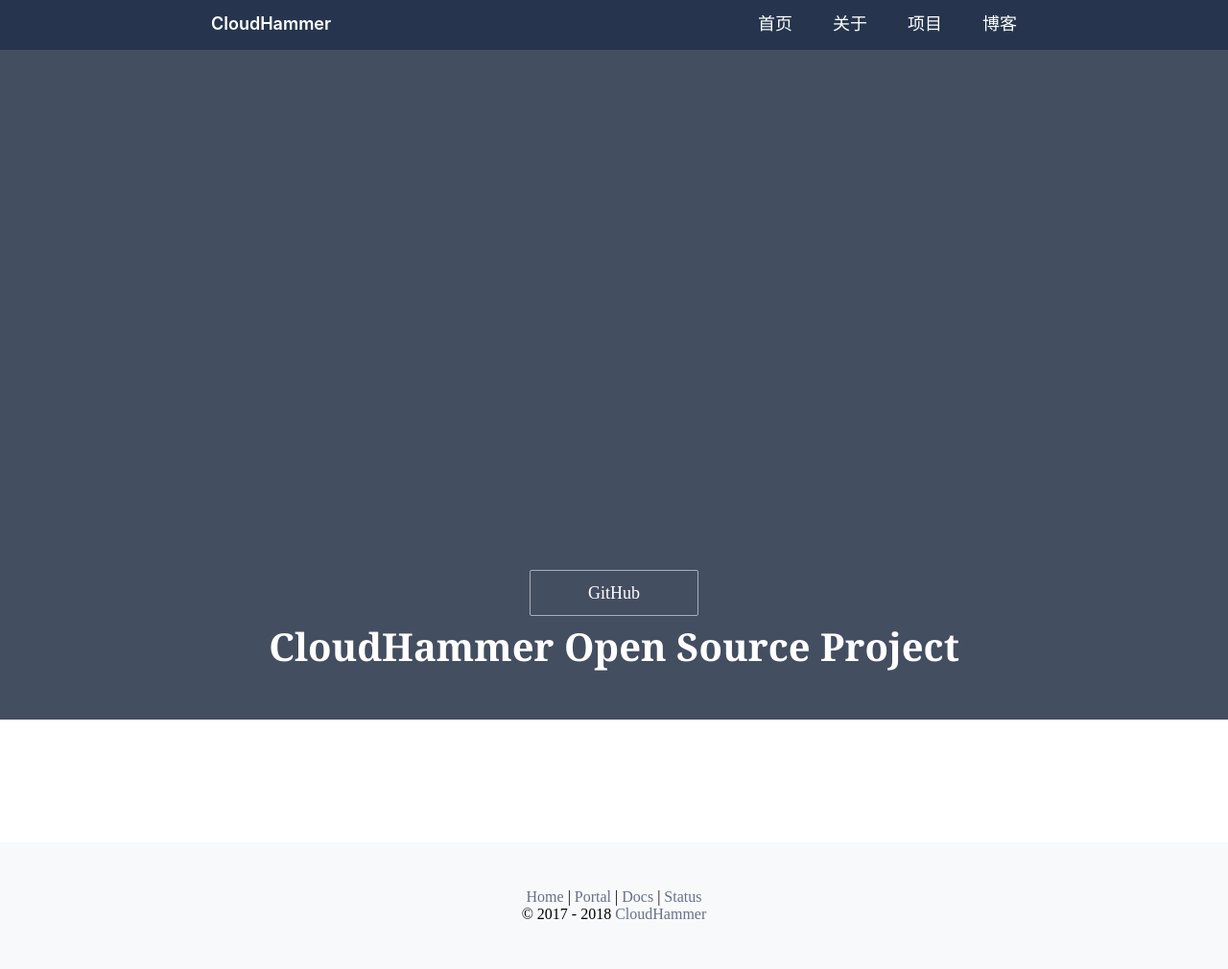
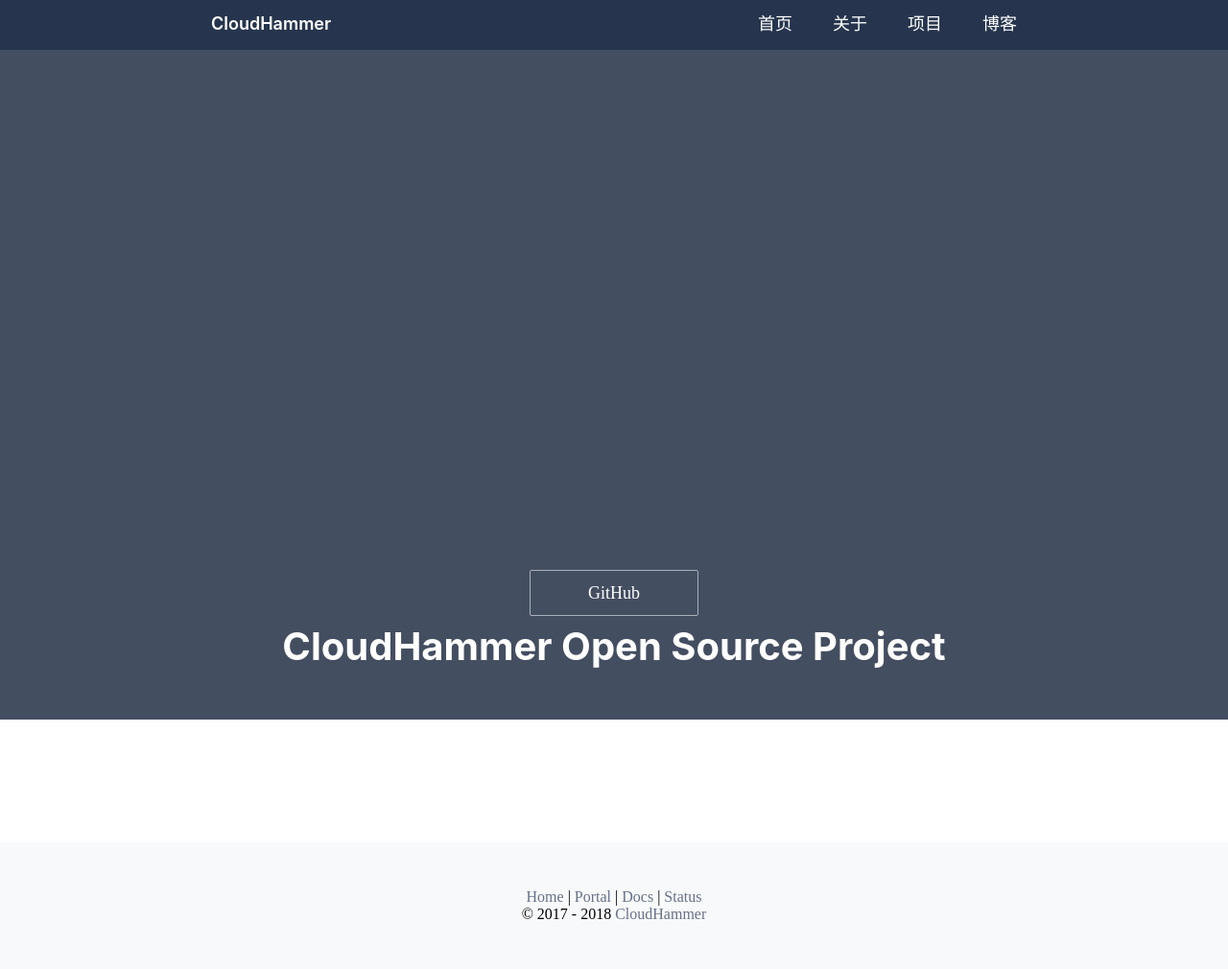
Before and after one commit to nanqinlang-fork-web-blogs/CloudHammer.github.io, a Jekyll site: the page built from index.html, in a window 1280 px wide. Shown: the whole page at 96% size. Built offline with Jekyll 4.4.1, drawn with Linux system fonts in a browser that asks for light colours.

Commit message:
Fix font

```diff
--- a/css/yue.css
+++ b/css/yue.css
@@ -7,7 +7,7 @@
  */
 
 .yue {
-  font: 400 20px/1.62 "Georgia", "Xin Gothic", "Hiragino Sans GB", "Droid Sans Fallback", "Microsoft YaHei", sans-serif;
+  font: 400 20px/1.62 -apple-system,system-ui,BlinkMacSystemFont,"Segoe UI",Roboto,"Helvetica Neue",sans-serif;
   color: #444e61;
 }
 
@@ -30,7 +30,7 @@
 .yue h4,
 .yue h5,
 .yue h6 {
-  font-family: "Georgia", "Xin Gothic", "Hiragino Sans GB", "Droid Sans Fallback", "Microsoft YaHei", "SimSun", sans-serif;
+  font-family: -apple-system,system-ui,BlinkMacSystemFont,"Segoe UI",Roboto,"Helvetica Neue",sans-serif;
   color: rgb(61, 70, 87);
 }
 
```
